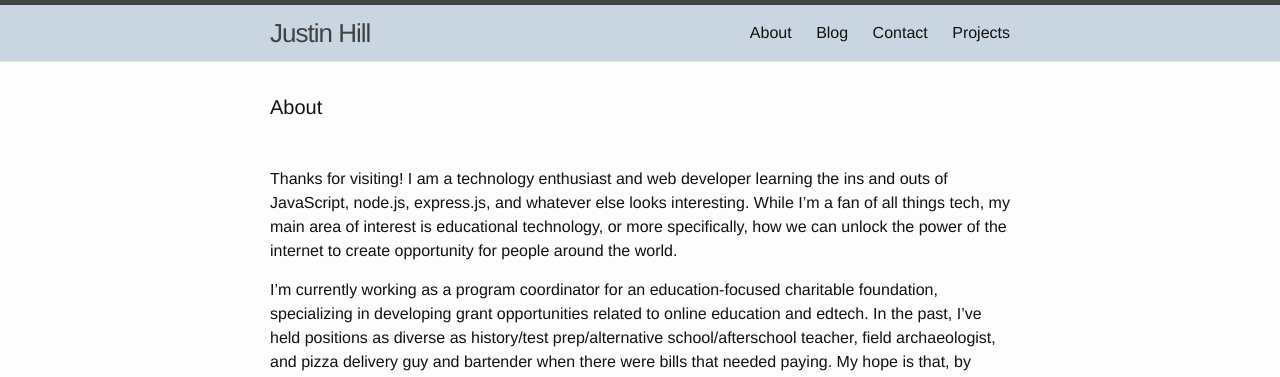
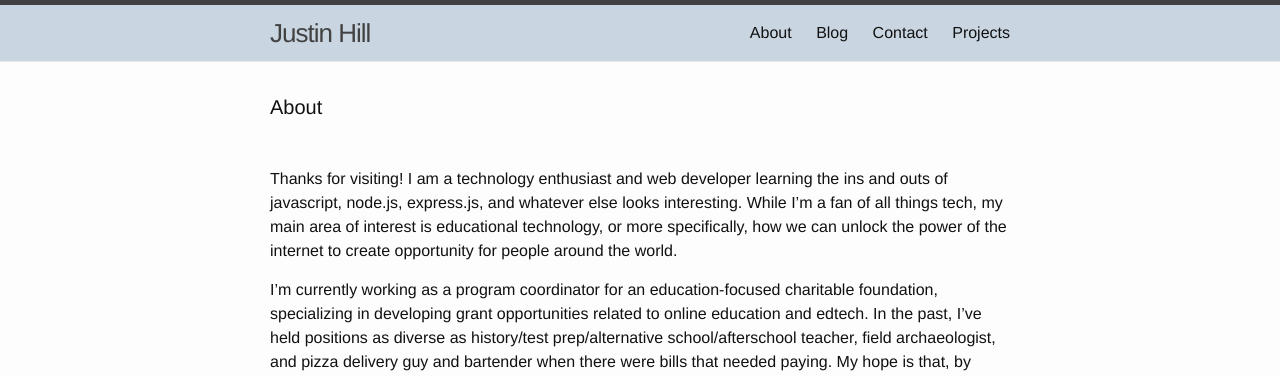
Before and after one commit to JMHill/JMHill.github.io, a Jekyll site: the page built from about.md, in a window 1280 px wide. Shown: the top 377 px of the page. Built offline with Jekyll 4.4.1, drawn with Linux system fonts in a browser that asks for light colours.

Commit message:
spellcheck

```diff
--- a/about.md
+++ b/about.md
@@ -4,7 +4,7 @@ title: About
 permalink: /about/
 ---
 
-Thanks for visiting! I am a technology enthusiast and web developer learning the ins and outs of JavaScript, node.js, express.js, and whatever else looks interesting. While I'm a fan of all things tech, my main area of interest is educational technology, or more specifically, how we can unlock the power of the internet to create opportunity for people around the world.
+Thanks for visiting! I am a technology enthusiast and web developer learning the ins and outs of javascript, node.js, express.js, and whatever else looks interesting. While I'm a fan of all things tech, my main area of interest is educational technology, or more specifically, how we can unlock the power of the internet to create opportunity for people around the world.
 
 I'm currently working as a program coordinator for an education-focused charitable foundation, specializing in developing grant opportunities related to online education and edtech. In the past, I've held positions as diverse as history/test prep/alternative school/afterschool teacher, field archaeologist, and pizza delivery guy and bartender when there were bills that needed paying. My hope is that, by sharing the (sometimes twisting and turning) route to my own developing interest in technology, I can help other people who may not have had the opportunity yet to explore their own passions. Ultimately, I am a lifelong learner with an interest in finding ways to build a more free and open society that empowers every individual to realize their full potential.
 
```
